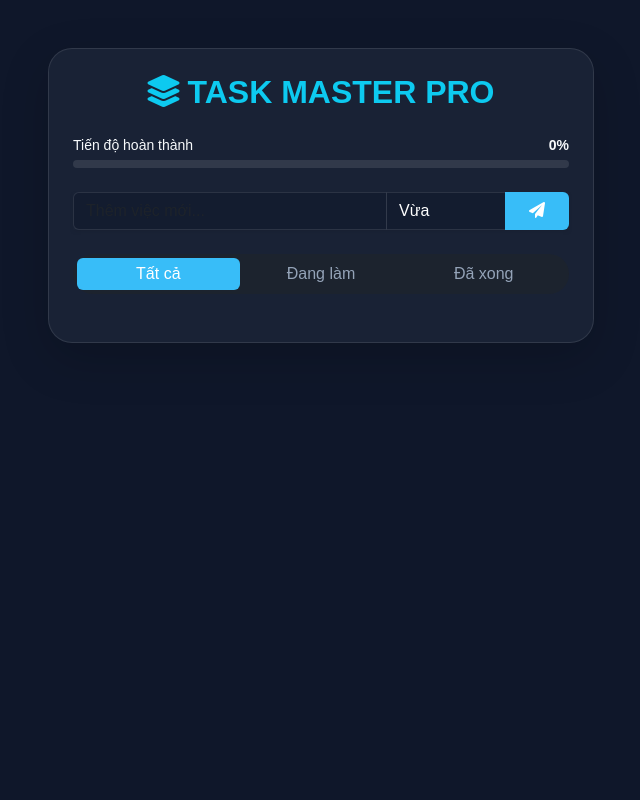
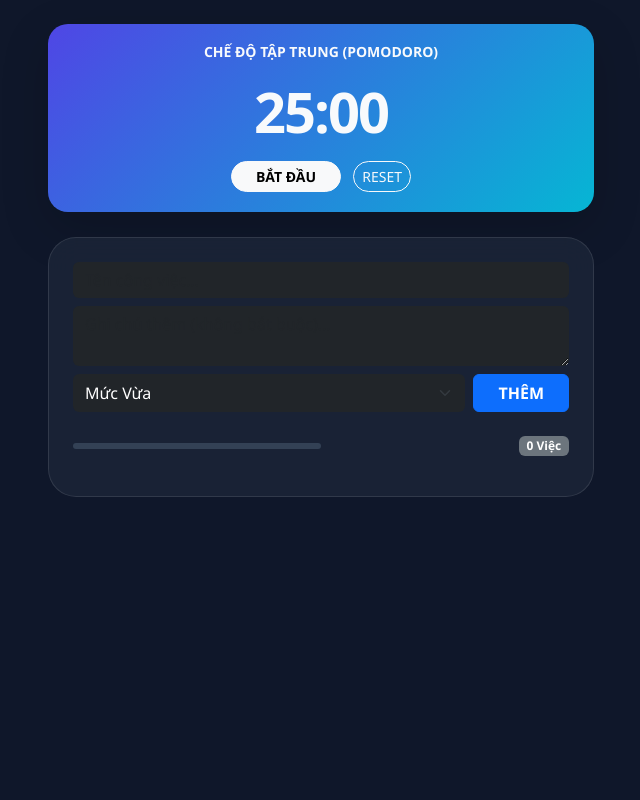
Before and after one commit to nhatminh31082k-gif/do-an-docker-cong-viec, a Flask app: page / in a window 1280 px wide. Shown: the whole page, without its empty margins (319-959 px from the left). Run offline with Flask 3, Linux system fonts and the light colour scheme; data that the repository does not hold is empty; some libraries are stand-ins or nearby versions.

Commit message:
Bản Ultra Full Option hoàn thiện nhất

```diff
--- a/app.py
+++ b/app.py
@@ -1,11 +1,12 @@
 from flask import Flask, request, jsonify, render_template
 from pymongo import MongoClient
 from bson.objectid import ObjectId
+import os
 
 app = Flask(__name__)
 
-# GIỮ NGUYÊN LINK ATLAS CỦA BẠN Ở ĐÂY
-mongo_uri = "mongodb+srv://nhatminh31082k_db_user:pIH1UwtJ3RjGXdaB@cluster0.zhmxffs.mongodb.net/?retryWrites=true&w=majority&appName=Cluster0"
+# KẾT NỐI MONGODB ATLAS (Thay mật khẩu của bạn vào chỗ pIH1UwtJ3RjGXdaB nếu cần)
+mongo_uri = "mongodb+srv://nhatminh31082k_db_user:pIH1UwtJ3RjGXdaB@cluster0.zhmxffs.mongodb.net/task_db?retryWrites=true&w=majority&appName=Cluster0"
 client = MongoClient(mongo_uri)
 db = client.task_db
 tasks_collection = db.tasks
@@ -14,42 +15,49 @@ tasks_collection = db.tasks
 def home():
     return render_template('index.html')
 
+# Lấy danh sách và Thêm công việc
 @app.route('/api/tasks', methods=['GET', 'POST'])
 def handle_tasks():
     if request.method == 'POST':
         data = request.json
         content = data.get('content')
-        priority = data.get('priority', 'Normal') # Mặc định là bình thường
+        description = data.get('description', '')
+        priority = data.get('priority', 'Normal')
         if content:
             tasks_collection.insert_one({
                 'content': content,
+                'description': description,
                 'priority': priority,
                 'completed': False
             })
-            return jsonify({"status": "Thành công"})
+            return jsonify({"status": "Success"})
 
     all_tasks = []
     for task in tasks_collection.find():
         all_tasks.append({
             "id": str(task['_id']),
             "content": task['content'],
+            "description": task.get('description', ''),
             "priority": task.get('priority', 'Normal'),
             "completed": task.get('completed', False)
         })
     return jsonify(all_tasks)
 
-# Cập nhật trạng thái Hoàn thành
+# Đảo ngược trạng thái hoàn thành (Check/Uncheck)
 @app.route('/api/tasks/<task_id>/toggle', methods=['PATCH'])
 def toggle_task(task_id):
     task = tasks_collection.find_one({'_id': ObjectId(task_id)})
-    new_status = not task.get('completed', False)
-    tasks_collection.update_one({'_id': ObjectId(task_id)}, {'$set': {'completed': new_status}})
+    if task:
+        new_status = not task.get('completed', False)
+        tasks_collection.update_one({'_id': ObjectId(task_id)}, {'$set': {'completed': new_status}})
     return jsonify({"status": "Updated"})
 
+# Xóa công việc
 @app.route('/api/tasks/<task_id>', methods=['DELETE'])
 def delete_task(task_id):
     tasks_collection.delete_one({'_id': ObjectId(task_id)})
     return jsonify({"status": "Deleted"})
 
 if __name__ == '__main__':
+    # Chạy trên cổng 5000 cho Docker
     app.run(host='0.0.0.0', port=5000)
--- a/templates/index.html
+++ b/templates/index.html
@@ -3,56 +3,54 @@
 <head>
     <meta charset="UTF-8">
     <meta name="viewport" content="width=device-width, initial-scale=1.0">
-    <title>Ultimate Task Master</title>
+    <title>Task Master Ultra</title>
     <link href="https://cdn.jsdelivr.net/npm/bootstrap@5.3.0/dist/css/bootstrap.min.css" rel="stylesheet">
     <link rel="stylesheet" href="https://cdnjs.cloudflare.com/ajax/libs/font-awesome/6.0.0/css/all.min.css">
     <script src="https://cdn.jsdelivr.net/npm/canvas-confetti@1.6.0/dist/confetti.browser.min.js"></script>
     <style>
-        body { background: #0f172a; min-height: 100vh; font-family: 'Plus Jakarta Sans', sans-serif; color: #f8fafc; }
-        .glass-card { background: rgba(30, 41, 59, 0.7); backdrop-filter: blur(12px); border: 1px solid rgba(255,255,255,0.1); border-radius: 24px; }
-        .progress { height: 8px; border-radius: 10px; background: rgba(255,255,255,0.1); }
-        .task-item { background: rgba(255,255,255,0.03); border: 1px solid rgba(255,255,255,0.05); border-radius: 16px; transition: 0.3s; margin-bottom: 12px; }
-        .task-item:hover { background: rgba(255,255,255,0.08); transform: scale(1.01); }
-        .completed-text { text-decoration: line-through; color: #64748b !important; }
-        .form-control, .form-select { background: rgba(15, 23, 42, 0.5); border: 1px solid rgba(255,255,255,0.1); color: white; }
-        .form-control:focus { background: rgba(15, 23, 42, 0.8); color: white; border-color: #38bdf8; box-shadow: none; }
-        .btn-primary { background: #38bdf8; border: none; font-weight: 600; }
-        .nav-pills .nav-link { color: #94a3b8; }
-        .nav-pills .nav-link.active { background: #38bdf8; }
+        :root { --primary: #6366f1; --bg: #0f172a; }
+        body { background: var(--bg); color: #f8fafc; font-family: 'Segoe UI', sans-serif; }
+        .glass-panel { background: rgba(30, 41, 59, 0.7); backdrop-filter: blur(15px); border-radius: 28px; border: 1px solid rgba(255,255,255,0.1); }
+        .pomodoro-box { background: linear-gradient(135deg, #4f46e5, #06b6d4); border-radius: 20px; padding: 20px; text-align: center; margin-bottom: 25px; }
+        .timer-display { font-size: 3.5rem; font-weight: 800; letter-spacing: -2px; }
+        .task-card { background: rgba(255,255,255,0.03); border-radius: 18px; border: 1px solid rgba(255,255,255,0.05); transition: 0.3s; }
+        .task-card:hover { border-color: var(--primary); background: rgba(255,255,255,0.06); }
+        .priority-dot { width: 10px; height: 10px; border-radius: 50%; display: inline-block; }
     </style>
 </head>
 <body>
-    <div class="container py-5">
-        <div class="row justify-content-center">
-            <div class="col-md-8 col-lg-6">
-                <div class="glass-card p-4 shadow-lg">
-                    <h2 class="text-center mb-4 fw-bold text-info"><i class="fas fa-layer-group me-2"></i>TASK MASTER PRO</h2>
+    <div class="container py-4">
+        <div class="row g-4 justify-content-center">
+            <div class="col-lg-6">
+                <div class="pomodoro-box shadow-lg">
+                    <h6 class="text-uppercase small fw-bold mb-2">Chế độ tập trung (Pomodoro)</h6>
+                    <div class="timer-display" id="timer">25:00</div>
+                    <div class="mt-2">
+                        <button class="btn btn-light btn-sm fw-bold px-4 rounded-pill" onclick="toggleTimer()" id="timerBtn">BẮT ĐẦU</button>
+                        <button class="btn btn-outline-light btn-sm rounded-pill ms-2" onclick="resetTimer()">RESET</button>
+                    </div>
+                </div>
 
+                <div class="glass-panel p-4">
                     <div class="mb-4">
-                        <div class="d-flex justify-content-between mb-1">
-                            <span class="small">Tiến độ hoàn thành</span>
-                            <span class="small fw-bold" id="progressText">0%</span>
-                        </div>
-                        <div class="progress">
-                            <div id="progressBar" class="progress-bar bg-info" role="progressbar" style="width: 0%"></div>
+                        <input type="text" id="taskInput" class="form-control bg-dark text-white border-0 mb-2" placeholder="Tên công việc...">
+                        <textarea id="descInput" class="form-control bg-dark text-white border-0 small mb-2" rows="2" placeholder="Ghi chú thêm (không bắt buộc)..."></textarea>
+                        <div class="d-flex gap-2">
+                            <select id="priorityInput" class="form-select bg-dark text-white border-0">
+                                <option value="Low">Mức Thấp</option>
+                                <option value="Normal" selected>Mức Vừa</option>
+                                <option value="High">Mức Cao (Gấp)</option>
+                            </select>
+                            <button class="btn btn-primary px-4 fw-bold" onclick="addTask()">THÊM</button>
                         </div>
                     </div>
 
-                    <div class="input-group mb-4 shadow-sm">
-                        <input type="text" id="taskInput" class="form-control" placeholder="Thêm việc mới...">
-                        <select id="priorityInput" class="form-select" style="max-width: 120px;">
-                            <option value="Low">Thấp</option>
-                            <option value="Normal" selected>Vừa</option>
-                            <option value="High">Gấp!</option>
-                        </select>
-                        <button class="btn btn-primary px-4" onclick="addTask()"><i class="fas fa-paper-plane"></i></button>
+                    <div class="d-flex justify-content-between align-items-center mb-3">
+                        <div class="progress w-50" style="height: 6px; background: #334155;">
+                            <div id="pBar" class="progress-bar bg-info" style="width: 0%"></div>
+                        </div>
+                        <span class="badge bg-secondary" id="count">0 Tasks</span>
                     </div>
-
-                    <ul class="nav nav-pills nav-justified mb-4 p-1 bg-dark rounded-pill" style="--bs-bg-opacity: .5;">
-                        <li class="nav-item"><a class="nav-link active small py-1" href="#" onclick="filterTasks('all', this)">Tất cả</a></li>
-                        <li class="nav-item"><a class="nav-link small py-1" href="#" onclick="filterTasks('pending', this)">Đang làm</a></li>
-                        <li class="nav-item"><a class="nav-link small py-1" href="#" onclick="filterTasks('done', this)">Đã xong</a></li>
-                    </ul>
 
                     <div id="taskList"></div>
                 </div>
@@ -61,37 +59,52 @@
     </div>
 
     <script>
-        let allTasks = [];
-
-        async function loadTasks() {
-            const res = await fetch('/api/tasks');
-            allTasks = await res.json();
-            updateUI(allTasks);
+        // Logic Đồng hồ Pomodoro
+        let timeLeft = 1500;
+        let timerId = null;
+        function toggleTimer() {
+            if (timerId) {
+                clearInterval(timerId); timerId = null;
+                document.getElementById('timerBtn').innerText = "TIẾP TỤC";
+            } else {
+                timerId = setInterval(() => {
+                    timeLeft--; updateTimerDisplay();
+                    if (timeLeft === 0) { clearInterval(timerId); alert("Hết giờ làm việc! Nghỉ ngơi thôi."); resetTimer(); }
+                }, 1000);
+                document.getElementById('timerBtn').innerText = "TẠM DỪNG";
+            }
+        }
+        function resetTimer() { timeLeft = 1500; updateTimerDisplay(); clearInterval(timerId); timerId = null; document.getElementById('timerBtn').innerText = "BẮT ĐẦU"; }
+        function updateTimerDisplay() {
+            const m = Math.floor(timeLeft / 60); const s = timeLeft % 60;
+            document.getElementById('timer').innerText = `${m}:${s < 10 ? '0'+s : s}`;
         }
 
-        function updateUI(tasks) {
-            const list = document.getElementById('taskList');
-            list.innerHTML = '';
+        // Logic Task
+        async function loadTasks() {
+            const res = await fetch('/api/tasks'); const tasks = await res.json();
+            const list = document.getElementById('taskList'); list.innerHTML = '';
+            document.getElementById('count').innerText = `${tasks.length} Việc`;
 
-            // Cập nhật tiến độ
-            const completedCount = allTasks.filter(t => t.completed).length;
-            const percent = allTasks.length > 0 ? Math.round((completedCount / allTasks.length) * 100) : 0;
-            document.getElementById('progressBar').style.width = percent + '%';
-            document.getElementById('progressText').innerText = percent + '%';
+            const done = tasks.filter(t => t.completed).length;
+            document.getElementById('pBar').style.width = (tasks.length ? (done/tasks.length)*100 : 0) + '%';
 
             tasks.forEach(t => {
-                const priorityColor = t.priority === 'High' ? 'text-danger' : (t.priority === 'Normal' ? 'text-warning' : 'text-success');
+                const color = t.priority === 'High' ? '#ef4444' : (t.priority === 'Normal' ? '#f59e0b' : '#10b981');
                 list.innerHTML += `
-                    <div class="task-item p-3 d-flex justify-content-between align-items-center">
-                        <div class="d-flex align-items-center">
-                            <div class="form-check">
-                                <input type="checkbox" class="form-check-input border-info" ${t.completed ? 'checked' : ''} onchange="toggleTask('${t.id}', ${t.completed})">
+                    <div class="task-card p-3 mb-3">
+                        <div class="d-flex justify-content-between align-items-start">
+                            <div class="d-flex gap-3">
+                                <input type="checkbox" class="form-check-input mt-1" ${t.completed ? 'checked' : ''} onchange="toggleTask('${t.id}', ${t.completed})">
+                                <div>
+                                    <h6 class="m-0 ${t.completed ? 'text-decoration-line-through text-secondary' : ''}">${t.content}</h6>
+                                    <p class="small text-secondary m-0 mt-1">${t.description || 'Không có ghi chú'}</p>
+                                </div>
                             </div>
-                            <span class="ms-3 ${t.completed ? 'completed-text' : 'fw-medium'}">${t.content}</span>
-                        </div>
-                        <div class="d-flex align-items-center">
-                            <i class="fas fa-circle ms-2 small ${priorityColor}" style="font-size: 8px;"></i>
-                            <button class="btn btn-link text-secondary ms-3 p-0" onclick="deleteTask('${t.id}')"><i class="fas fa-trash-alt"></i></button>
+                            <div class="d-flex align-items-center gap-2">
+                                <span class="priority-dot" style="background: ${color}"></span>
+                                <button class="btn btn-link text-danger p-0 ms-2" onclick="deleteTask('${t.id}')"><i class="fas fa-trash-alt"></i></button>
+                            </div>
                         </div>
                     </div>`;
             });
@@ -99,38 +112,26 @@
 
         async function addTask() {
             const content = document.getElementById('taskInput').value;
+            const description = document.getElementById('descInput').value;
             const priority = document.getElementById('priorityInput').value;
-            if (!content) return;
+            if(!content) return;
             await fetch('/api/tasks', {
                 method: 'POST',
                 headers: {'Content-Type': 'application/json'},
-                body: JSON.stringify({content, priority})
+                body: JSON.stringify({content, description, priority})
             });
-            document.getElementById('taskInput').value = '';
+            document.getElementById('taskInput').value = ''; document.getElementById('descInput').value = '';
             loadTasks();
         }
 
-        async function toggleTask(id, currentStatus) {
-            if (!currentStatus) {
-                confetti({ particleCount: 150, spread: 70, origin: { y: 0.6 }, colors: ['#38bdf8', '#fbbf24', '#f87171'] });
-            }
+        async function toggleTask(id, isDone) {
+            if(!isDone) confetti({ particleCount: 100, spread: 70, origin: { y: 0.6 } });
             await fetch(`/api/tasks/${id}/toggle`, { method: 'PATCH' });
             loadTasks();
         }
 
-        function filterTasks(type, el) {
-            document.querySelectorAll('.nav-link').forEach(nav => nav.classList.remove('active'));
-            el.classList.add('active');
-            if (type === 'all') updateUI(allTasks);
-            else if (type === 'pending') updateUI(allTasks.filter(t => !t.completed));
-            else updateUI(allTasks.filter(t => t.completed));
-        }
-
         async function deleteTask(id) {
-            if(confirm("Xóa công việc này?")) {
-                await fetch(`/api/tasks/${id}`, { method: 'DELETE' });
-                loadTasks();
-            }
+            if(confirm("Xóa nhé?")) { await fetch(`/api/tasks/${id}`, { method: 'DELETE' }); loadTasks(); }
         }
         loadTasks();
     </script>
```
